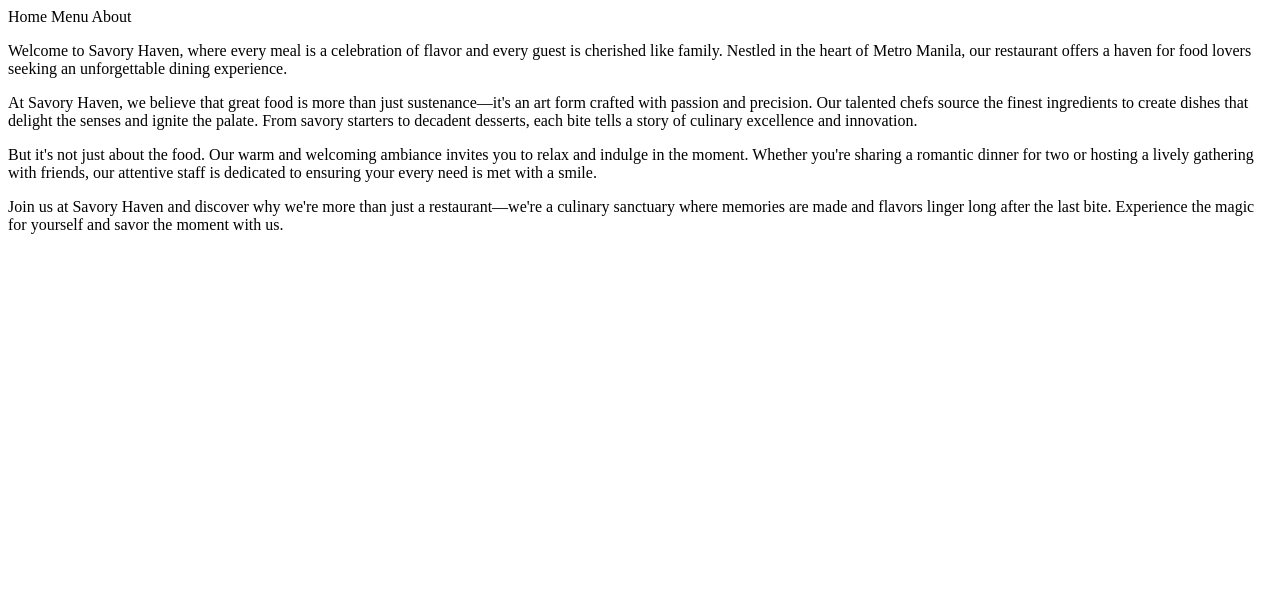
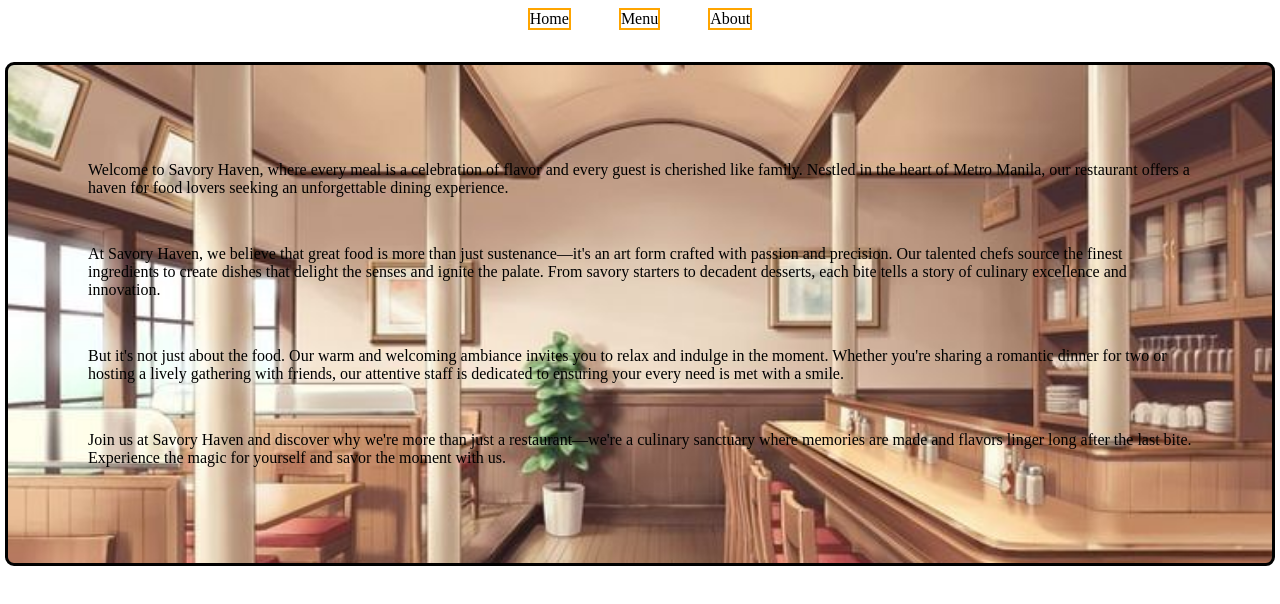
Before and after one commit to slivermarkr/retaurant-page, a website built with webpack: page src/index.html in a window 1280 px wide. Built offline with nearby package versions, Linux system fonts and the light colour scheme.

Commit message:
trouble with css gotta watch some tutorial first

```diff
--- a/src/home.js
+++ b/src/home.js
@@ -1,5 +1,6 @@
 export default function createHomePage() {
- const homeDiv = document.createElement('div');
+const homeDiv = document.createElement('div');
+homeDiv.classList.add('home-div');
 const h1 = document.createElement('h1');
 const h2 = document.createElement('h2');
 const para1 = document.createElement('p')
--- a/src/main.css
+++ b/src/main.css
@@ -1,3 +1,17 @@
+body{
+ display: flex;
+ justify-content: center;
+ align-items: center;
+ flex-direction: column;
+}
+
+nav {
+ display: flex;
+ justify-content: space-around;
+ font-size: 1rem;
+ gap: 3rem;
+}
+
 img {
  width: 100px;
  height: 100px;
@@ -6,4 +20,23 @@ img {
 .about,
 .menu {
  cursor: pointer;
+ border: 2px solid orange;
 }
+
+#content {
+ border: 3px solid black;
+ border-radius: 9px;
+ margin-top: 2rem;
+ width: 100%;
+ height: 100%;
+ background-color: rgba(255,255,255, 0.2);
+ background: url(./imgs/main-page-bg.jpeg);
+ background-repeat: no-repeat;
+ background-size: cover;
+}
+.home-div {
+ display: flex;
+ flex-direction: column;
+ gap: 1rem;
+ margin: 5rem;
+}
```
